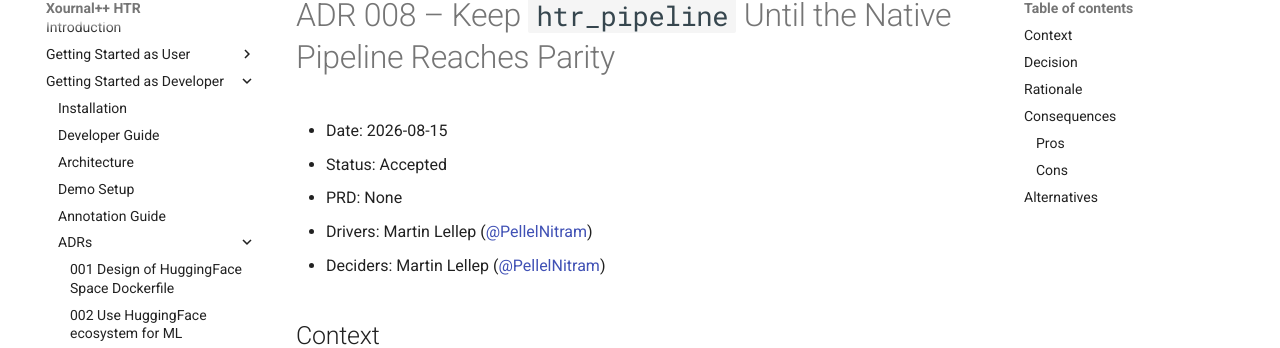
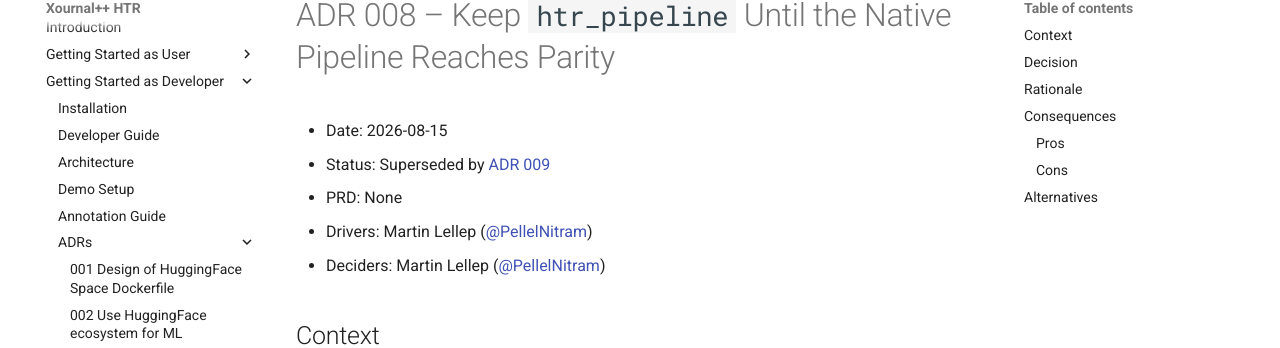
Before and after one commit to PellelNitram/xournalpp_htr, an MkDocs documentation site: the page built from docs/ADRs/008_keep_htr_pipeline_until_native_parity.md, in a window 1280 px wide and 900 px high. Shown: the part 103-451 px from the top of the window. Built offline with MkDocs 1.6.1 and Material for MkDocs 9.7.7, drawn with Linux system fonts in a browser that asks for light colours; comment, search, counter and statistics services are not loaded.

Commit message:
Mark ADR 008 as superseded by ADR 009. [CC]

```diff
--- a/docs/ADRs/008_keep_htr_pipeline_until_native_parity.md
+++ b/docs/ADRs/008_keep_htr_pipeline_until_native_parity.md
@@ -1,7 +1,7 @@
 # ADR 008 – Keep `htr_pipeline` Until the Native Pipeline Reaches Parity
 
 - Date: 2026-08-15
-- Status: Accepted
+- Status: Superseded by [ADR 009](009_distribution_via_prebuilt_binary_and_curl_installer.md)
 - PRD: None
 - Drivers: Martin Lellep ([@PellelNitram](https://github.com/PellelNitram/))
 - Deciders: Martin Lellep ([@PellelNitram](https://github.com/PellelNitram/))
```
